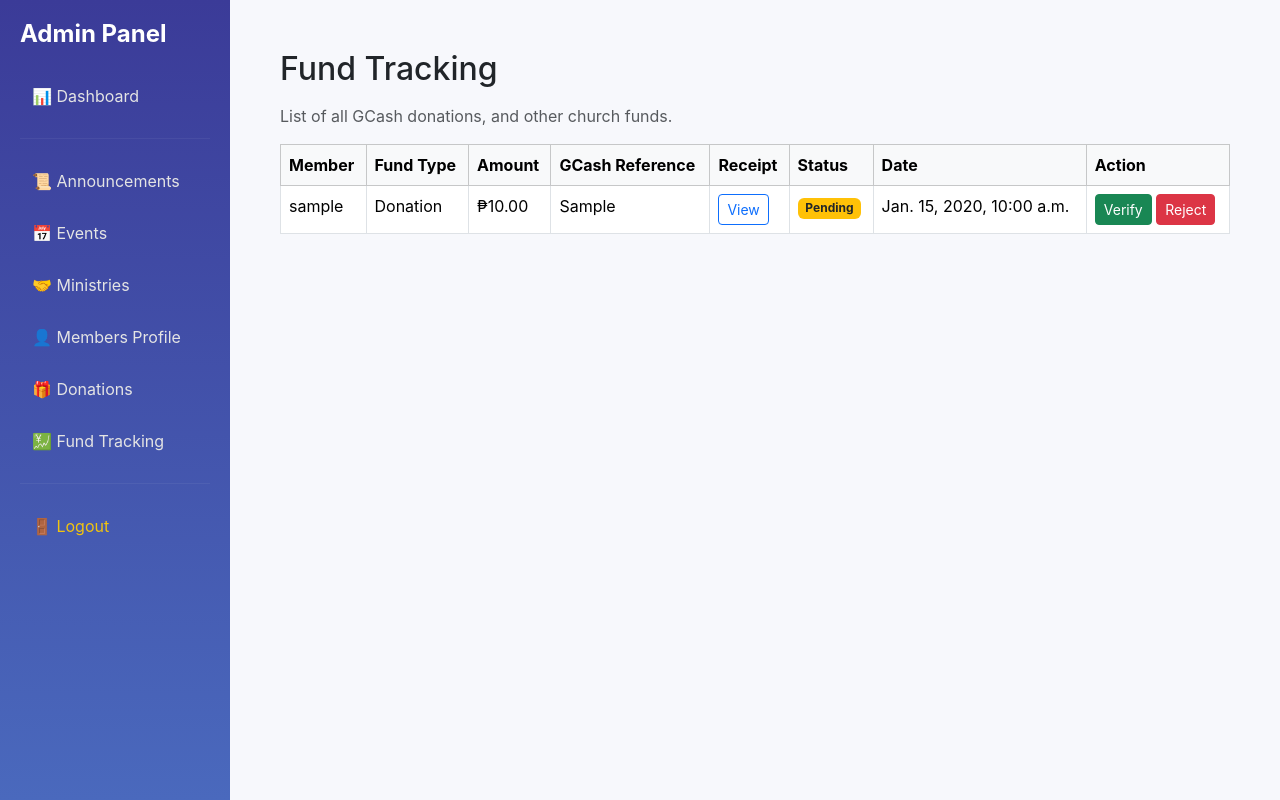
After one commit to Kenn22749/foursquare_church, a Django app: page /admin_ui/fund-tracking/ in a window 1280 px wide. The commit adds this page. Run offline with Django 5.2, Linux system fonts and the light colour scheme; a user stored in the database is signed in; tables that the repository leaves empty hold one stand-in row (values such as "Sample post").

Commit message:
Added fund tracking system and dashboard updates

```diff
--- a/main/models.py
+++ b/main/models.py
@@ -40,18 +40,40 @@ class Announcement(models.Model):
         return self.title
 
 class Donation(models.Model):
-    METHOD_CHOICES = [('Cash','Cash'), ('GCash','GCash')]
+    FUND_TYPE_CHOICES = [
+        ('Donation', 'Donation'),
+        ('Others', 'Others'),
+    ]
+
+    STATUS_CHOICES = [
+        ('Pending', 'Pending'),
+        ('Verified', 'Verified'),
+        ('Rejected', 'Rejected'),
+    ]
+
     member = models.ForeignKey(User, on_delete=models.CASCADE)
+    fund_type = models.CharField(max_length=50, choices=FUND_TYPE_CHOICES, default='Donation')
     amount = models.DecimalField(max_digits=10, decimal_places=2)
-    method = models.CharField(max_length=10, choices=METHOD_CHOICES)
+
+    method = models.CharField(max_length=10, default='GCash')
+    gcash_reference = models.CharField(max_length=100, unique=True)
+
     receipt_image = models.ImageField(upload_to='donation_receipts/', null=True, blank=True)
+
+    status = models.CharField(max_length=20, choices=STATUS_CHOICES, default='Pending')
     verified = models.BooleanField(default=False)
-    verified_by = models.ForeignKey(User, on_delete=models.SET_NULL, null=True, blank=True, related_name='verified_donations')
+    verified_by = models.ForeignKey(
+        User,
+        on_delete=models.SET_NULL,
+        null=True,
+        blank=True,
+        related_name='verified_donations'
+    )
     verified_at = models.DateTimeField(null=True, blank=True)
     created_at = models.DateTimeField(auto_now_add=True)
 
     def __str__(self):
-        return f"{self.member.username} - {self.amount} ({self.method})"
+        return f"{self.member.username} - {self.fund_type} - ₱{self.amount}"
 
 class Event(models.Model):
     title = models.CharField(max_length=200)
--- /dev/null
+++ b/main/templates/admin_ui/fund_tracking/list.html
@@ -0,0 +1,65 @@
+{% extends 'admin_ui/layout.html' %}
+
+{% block content %}
+<h2 class="mb-3">Fund Tracking</h2>
+<p class="text-muted">List of all GCash donations, and other church funds.</p>
+
+<table class="table table-bordered table-hover bg-white">
+  <thead class="table-light">
+    <tr>
+      <th>Member</th>
+      <th>Fund Type</th>
+      <th>Amount</th>
+      <th>GCash Reference</th>
+      <th>Receipt</th>
+      <th>Status</th>
+      <th>Date</th>
+      <th>Action</th>
+    </tr>
+  </thead>
+
+  <tbody>
+  {% for d in donations %}
+    <tr>
+      <td>{{ d.member.username }}</td>
+      <td>{{ d.fund_type }}</td>
+      <td>₱{{ d.amount }}</td>
+      <td>{{ d.gcash_reference|default:"N/A" }}</td>
+
+      <td>
+        {% if d.receipt_image %}
+          <a href="{{ d.receipt_image.url }}" target="_blank" class="btn btn-sm btn-outline-primary">View</a>
+        {% else %}
+          <span class="text-muted">No receipt</span>
+        {% endif %}
+      </td>
+
+      <td>
+        {% if d.status == "Verified" %}
+          <span class="badge bg-success">Verified</span>
+        {% elif d.status == "Rejected" %}
+          <span class="badge bg-danger">Rejected</span>
+        {% else %}
+          <span class="badge bg-warning text-dark">Pending</span>
+        {% endif %}
+      </td>
+
+      <td>{{ d.created_at|date:"M. d, Y, g:i a" }}</td>
+
+      <td>
+        {% if d.status == "Pending" %}
+          <a href="{% url 'admin-fundtracking-verify' d.id %}" class="btn btn-sm btn-success">Verify</a>
+          <a href="{% url 'admin-fundtracking-reject' d.id %}" class="btn btn-sm btn-danger">Reject</a>
+        {% else %}
+          <span class="text-muted">Done</span>
+        {% endif %}
+      </td>
+    </tr>
+  {% empty %}
+    <tr>
+      <td colspan="8" class="text-center text-muted py-4">No fund records yet</td>
+    </tr>
+  {% endfor %}
+  </tbody>
+</table>
+{% endblock %}
--- a/main/templates/admin_ui/layout.html
+++ b/main/templates/admin_ui/layout.html
@@ -104,7 +104,7 @@
   <a href="{% url 'admin-ministry-list' %}">🤝 Ministries</a>
   <a href="{% url 'admin-memberprofile-list' %}">👤 Members Profile</a>
   <a href="#">🎁 Donations</a>
-  <a href="#">💹 Fund Tracking</a>
+  <a href="{% url 'admin-fundtracking-list' %}">💹 Fund Tracking</a>
 
   <hr>
 
--- a/main/templates/members/base.html
+++ b/main/templates/members/base.html
@@ -180,7 +180,8 @@ body {
 <div id="slideMenu" class="slide-menu">
   <a href="{% url 'dashboard' %}" class="menu-btn">Dashboard</a>
   <a href="{% url 'events-list' %}" class="menu-btn">Events</a>
-  <a href="{% url 'donations-donate' %}" class="menu-btn">Donations</a>
+  <a href="{% url 'donations-donate' %}" class="menu-btn">Donate</a>
+  <a href="{% url 'history' %}" class="menu-btn">Fund Tracking</a>
   <a href="{% url 'ministries-list' %}" class="menu-btn">Ministries</a>
   <a href="{% url 'announcements-list' %}" class="menu-btn">Announcements</a>
   <a href="{% url 'logout' %}" class="menu-btn logout-btn">Logout</a>
--- a/main/urls.py
+++ b/main/urls.py
@@ -57,5 +57,7 @@ path('admin_ui/members/', views_admin.admin_memberprofile_list, name='admin-memb
 path('admin_ui/members/<int:pk>/edit/', views_admin.admin_memberprofile_edit, name='admin-memberprofile-edit'),
 path('admin_ui/members/<int:pk>/delete/', views_admin.admin_memberprofile_delete, name='admin-memberprofile-delete'),
 
-
+path('admin_ui/fund-tracking/', views_admin.admin_fundtracking_list, name='admin-fundtracking-list'),
+path('admin_ui/fund-tracking/<int:pk>/verify/', views_admin.admin_fundtracking_verify, name='admin-fundtracking-verify'),
+path('admin_ui/fund-tracking/<int:pk>/reject/', views_admin.admin_fundtracking_reject, name='admin-fundtracking-reject'),
 ]
--- a/main/views_admin.py
+++ b/main/views_admin.py
@@ -239,3 +239,46 @@ def admin_announcement_delete(request, pk):
 @user_passes_test(lambda u: u.is_superuser or u.is_staff)
 def admin_dashboard(request):
     return render(request, 'admin_ui/dashboard.html')
+
+
+# -----------------------
+#   FUND TRACKING
+# -----------------------
+
+from .models import Donation
+
+@user_passes_test(admin_only)
+def admin_fundtracking_list(request):
+    donations = Donation.objects.select_related('member').order_by('-created_at')
+
+    return render(request, 'admin_ui/fund_tracking/list.html', {
+        'donations': donations
+    })
+
+
+@user_passes_test(admin_only)
+def admin_fundtracking_verify(request, pk):
+    donation = get_object_or_404(Donation, pk=pk)
+
+    donation.status = 'Verified'
+    donation.verified = True
+    donation.verified_by = request.user
+    donation.verified_at = timezone.now()
+    donation.save()
+
+    messages.success(request, "Transaction verified successfully.")
+    return redirect('admin-fundtracking-list')
+
+
+@user_passes_test(admin_only)
+def admin_fundtracking_reject(request, pk):
+    donation = get_object_or_404(Donation, pk=pk)
+
+    donation.status = 'Rejected'
+    donation.verified = False
+    donation.verified_by = request.user
+    donation.verified_at = timezone.now()
+    donation.save()
+
+    messages.success(request, "Transaction rejected.")
+    return redirect('admin-fundtracking-list')
```
Also changed, not shown: main/forms.py (+20 -8 lines), main/templates/admin_ui/dashboard.html (+5 -5 lines), main/templates/donations/donate.html (+16 -16 lines), main/templates/donations/history.html (+30 -8 lines), main/templates/members/dashboard.html (+46 -44 lines), main/views_donations.py (+6 -1 lines), main/migrations/0005_donation_fund_type_donation_gcash_reference_and_more.py (added).
